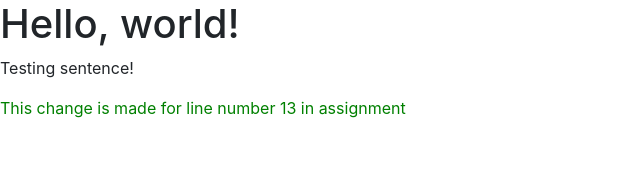
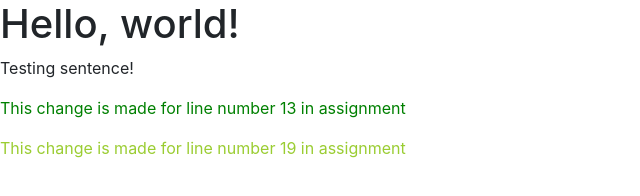
Before and after one commit to Hmnshu08/freshersbatch-april21, a plain HTML site: page index.html in a window 1280 px wide. Shown: the whole page, without its empty margins (0-640 px from the left). Drawn offline with nearby package versions, Linux system fonts and the light colour scheme.

Commit message:
commiting for line 19 Assignment

```diff
--- a/index.html
+++ b/index.html
@@ -17,6 +17,7 @@
     <h1>Hello, world!</h1>
     <p>Testing sentence!</p>
     <p style="color:green">This change is made for line number 13 in assignment</p>
+    <p style="color:yellowgreen">This change is made for line number 19 in assignment</p>
 
     <!-- Optional JavaScript; choose one of the two! -->
 
```
